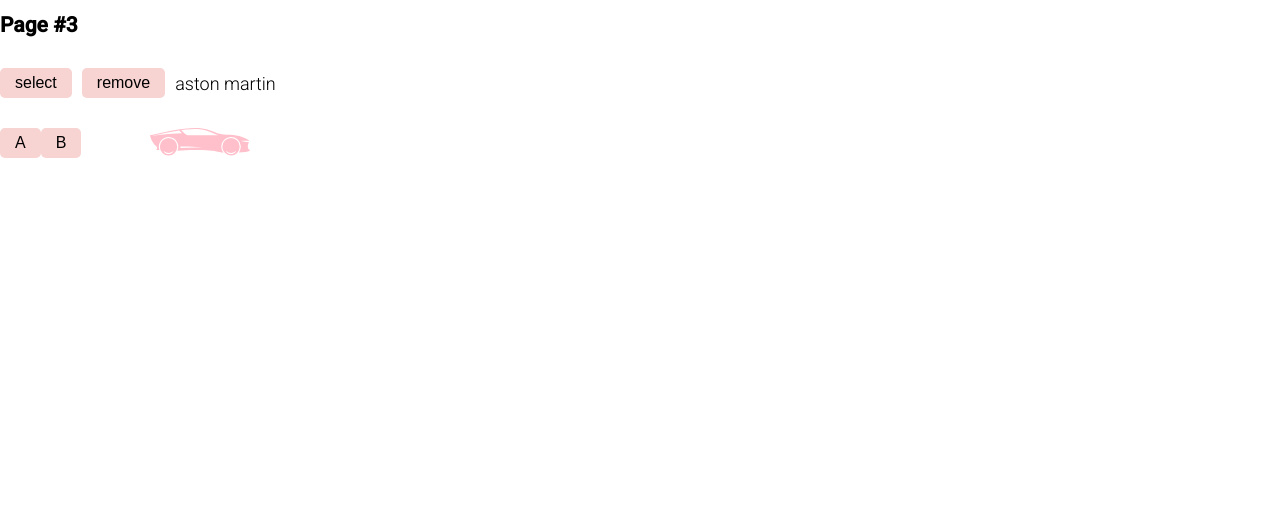
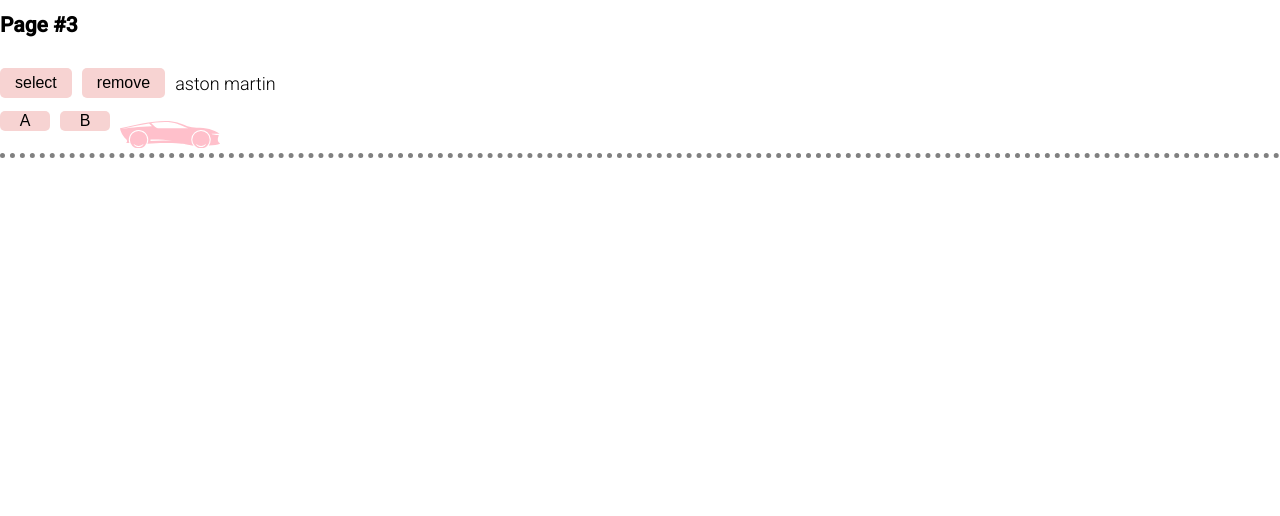
Before and after one commit to Kianeay/async-race, a website built with webpack: page index.html in a window 1280 px wide. Shown: the part 284-800 px from the top of the page. Built offline with nearby package versions, Linux system fonts and the light colour scheme; a web font is replaced by a local one.

Commit message:
feat: add car component styles

```diff
--- a/src/scss/car.scss
+++ b/src/scss/car.scss
@@ -6,20 +6,30 @@
   &__header {
     display: flex;
     gap: 10px;
-    margin: 30px 0;
+    margin-top: 30px;
+    margin-bottom: 10px;
     align-items: center;
   }
 
   &__btn-container {
-    width: 100px;
-
     & .button {
-      flex-grow: 1;
-      gap: 10px;
+      width: 50px;
+      height: 20px;
+      &:first-child {
+        margin-right: 10px;
+      }
     }
   }
 
   &__container {
     display: flex;
+    border-bottom: dotted gray 5px;
+    height: 50px;
+  }
+
+  &__race-container {
+    display: flex;
+    align-self: flex-end;
+    padding-left: 10px;
   }
 }
```
Also changed, not shown: src/scss/car.css, src/scss/style.css, 2 other files.
